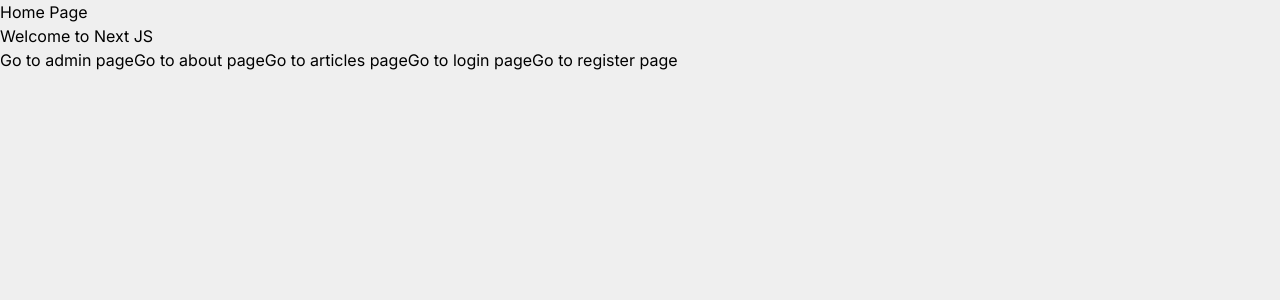
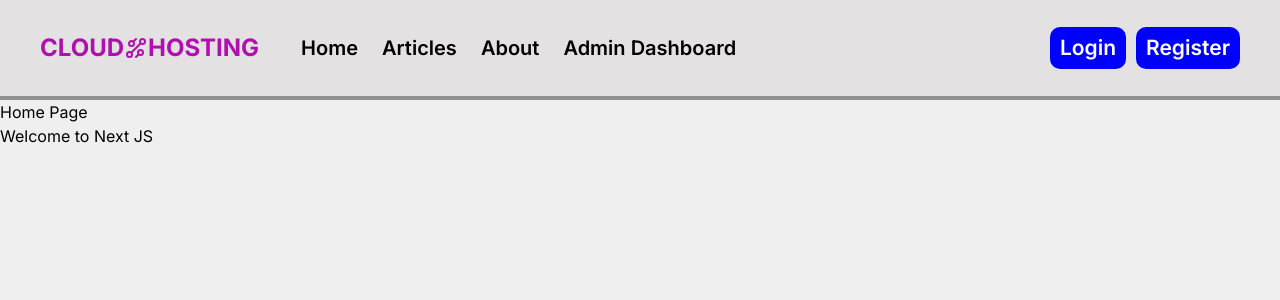
Before and after one commit to Youssef-Abbas-Dev/cloud-hosting-project-course, a Next.js app: page / in a window 1280 px wide. Shown: the top 300 px of the page. Built offline with nearby package versions, Linux system fonts and the light colour scheme.

Commit message:
third lesson

```diff
--- a/src/app/layout.tsx
+++ b/src/app/layout.tsx
@@ -1,6 +1,7 @@
 import type { Metadata } from 'next'
 import { Inter } from 'next/font/google'
 import './globals.css'
+import Header from '@/components/header/Header';
 
 const inter = Inter({ subsets: ['latin'] });
 
@@ -13,7 +14,10 @@
   return (
     <html lang="en">
       <body className={inter.className}>
-        {children}
+        <Header />
+        <main>
+         {children}
+        </main>
       </body>
     </html>
   )
--- a/src/app/page.tsx
+++ b/src/app/page.tsx
@@ -1,19 +1,10 @@
-import Link from "next/link"
-
 const HomePage = () => {
   return (
     <div>
       <h1>Home Page</h1>
       <p>Welcome to Next JS</p>
-      <div>
-        <Link href="/admin">Go to admin page</Link>
-        <Link href="/about">Go to about page</Link>
-        <Link href="/articles">Go to articles page</Link>
-        <Link href="/login">Go to login page</Link>
-        <Link href="/register">Go to register page</Link>
-      </div>
     </div>
   )
 }
 
-export default HomePage
+export default HomePage;
--- /dev/null
+++ b/src/components/header/Header.tsx
@@ -0,0 +1,17 @@
+import Link from 'next/link'
+import styles from "./header.module.css";
+import Navbar from './Navbar';
+
+const Header = () => {
+  return (
+    <header className={styles.header}>
+        <Navbar />
+        <div className={styles.right}>
+         <Link className={styles.btn} href="/login">Login</Link>
+         <Link className={styles.btn} href="/register">Register</Link>
+        </div>
+    </header>
+  )
+}
+
+export default Header
--- /dev/null
+++ b/src/components/header/Navbar.tsx
@@ -0,0 +1,25 @@
+import Link from "next/link";
+import styles from './header.module.css';
+import { GrTechnology } from "react-icons/gr";
+
+const Navbar = () => {
+    return (
+        <nav className={styles.navbar}>
+            <div>
+                <Link href="/" className={styles.logo}>
+                    CLOUD
+                    <GrTechnology />
+                    HOSTING
+                </Link>
+            </div>
+            <ul className={styles.navLinks}>
+                <Link className={styles.navLink} href="/">Home</Link>
+                <Link className={styles.navLink} href="/articles">Articles</Link>
+                <Link className={styles.navLink} href="/about">About</Link>
+                <Link className={styles.navLink} href="/admin">Admin Dashboard</Link>
+            </ul>
+        </nav>
+    )
+}
+
+export default Navbar
--- /dev/null
+++ b/src/components/header/header.module.css
@@ -0,0 +1,60 @@
+.header {
+    height: 100px;
+    display: flex;
+    align-items: center;
+    justify-content: space-between;
+    padding: 0 40px;
+    border-bottom: 4px solid rgb(144, 144, 144);
+    background-color: rgb(227, 225, 225);
+    position: relative;
+}
+
+.navbar {
+    display: flex;
+    align-items: center;
+    justify-content: space-between;
+}
+
+.logo {
+    display: flex;
+    align-items: center;
+    font-size: 24px;
+    font-weight: bold;
+    color: rgb(176, 15, 176);
+}
+
+.navLinks {
+    margin-left: 30px;
+}
+
+.navLink {
+    font-size: 20px;
+    font-weight: 600;
+    margin: 0 12px;
+}
+
+.right {
+    display: flex;
+    align-items: center;
+    gap: 10px;
+}
+
+.btn {
+    cursor: pointer;
+    background-color: blue;
+    color: white;
+    border-radius: 10px;
+    padding: 5px 10px;
+    font-size: 21px;
+    font-weight: 600;
+    display: flex;
+    align-items: center;
+}
+
+.btn:hover {
+    background-color: darkblue;
+}
+
+.navLink:hover {
+    color: darkblue;
+}
```
Also changed, not shown: package.json (+5 -4 lines), 1 other file (tests, documents, lock files or other folders).
